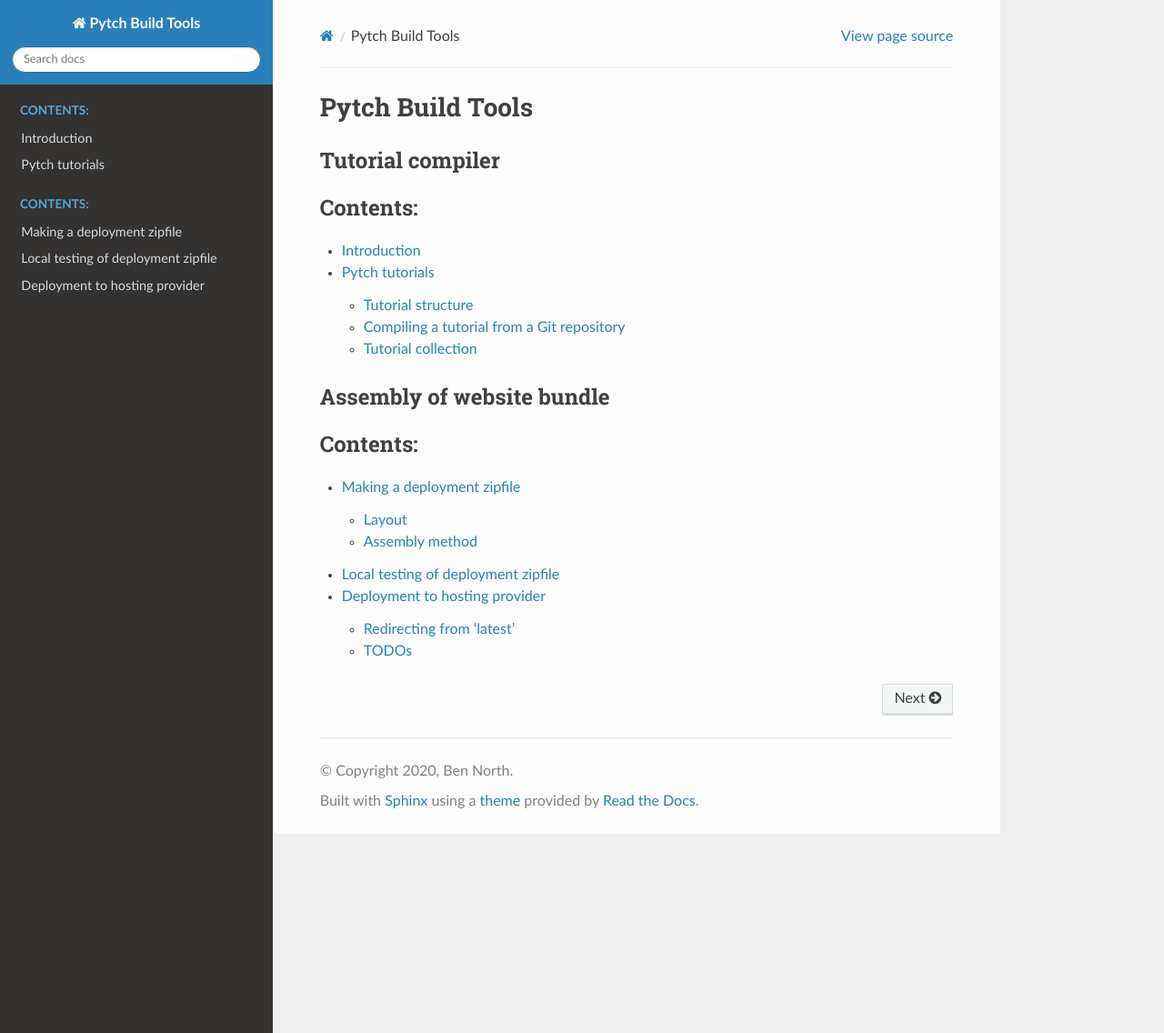
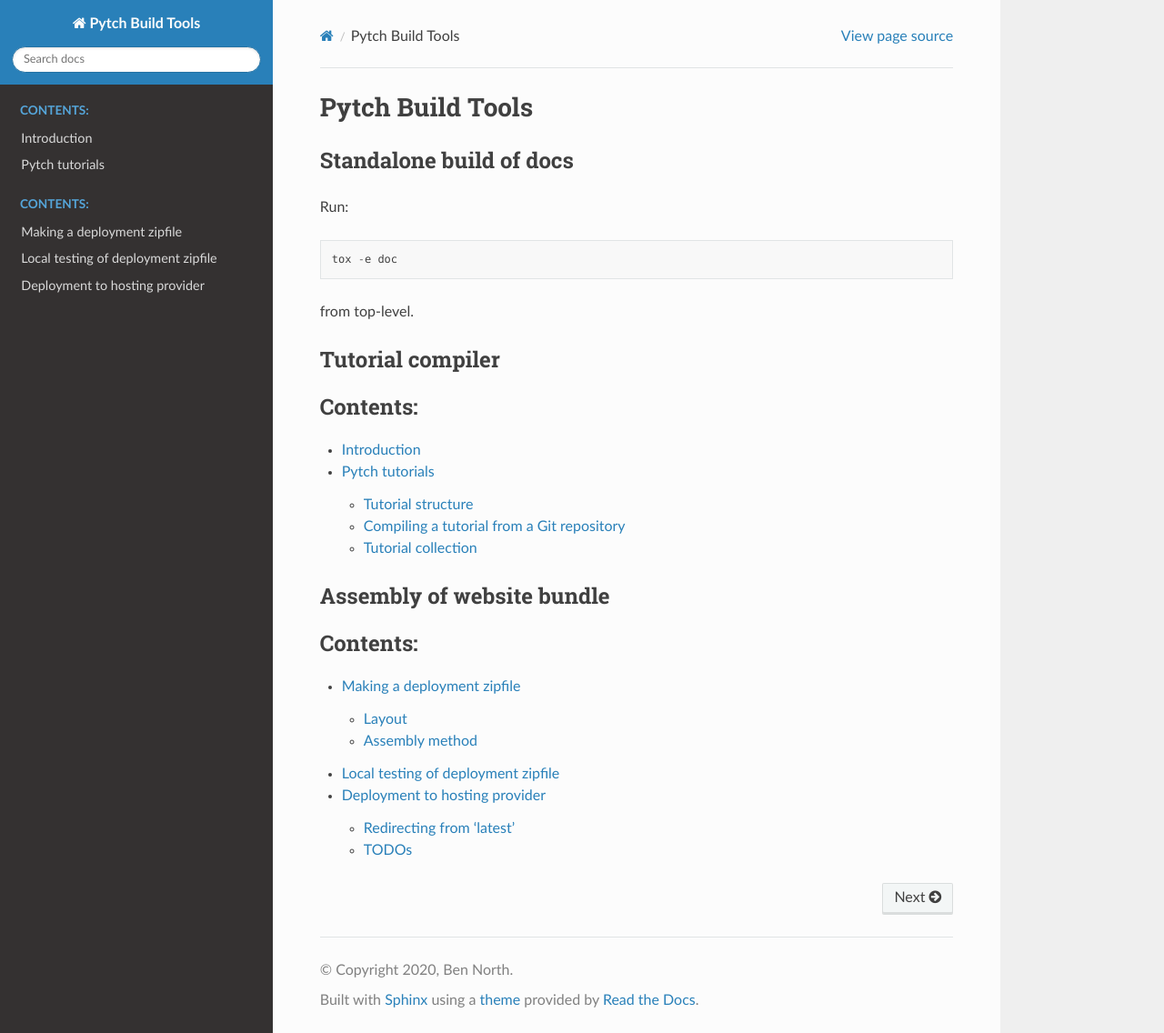
Before and after one commit to pytchlang/pytch-build, a Sphinx documentation site: the page built from doc/index.rst, in a window 1280 px wide and 1136 px high. Shown: the whole window at 91% size. Built offline with Sphinx 7.4.7 and the Read the Docs theme 2.0.0, drawn with Linux system fonts in a browser that asks for light colours.

Commit message:
Add note re building docs

```diff
--- a/doc/index.rst
+++ b/doc/index.rst
@@ -1,5 +1,15 @@
 Pytch Build Tools
 =================
+
+Standalone build of docs
+------------------------
+
+Run::
+
+  tox -e doc
+
+from top-level.
+
 
 Tutorial compiler
 -----------------
```
